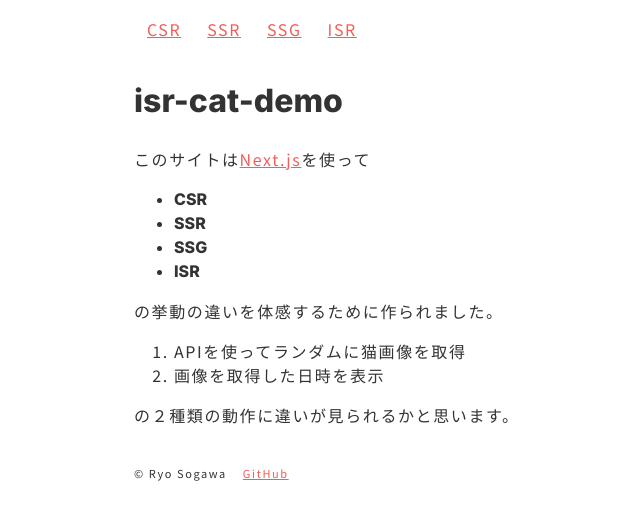
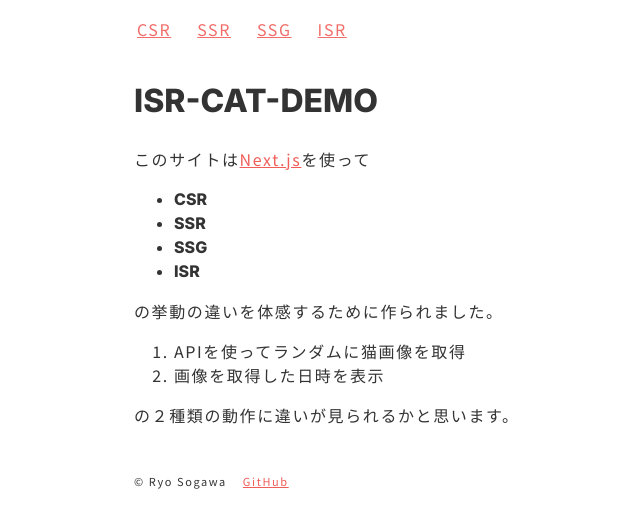
Before and after one commit to RyoSogawa/isr-cat-demo, a Next.js app: page / in a window 1280 px wide. Shown: the top 528 px of the page, without its empty margins (172-812 px from the left). Built offline with nearby package versions, Linux system fonts and the light colour scheme.

Commit message:
[update] コンポーネントスタイル調整

```diff
--- a/src/components/Footer.tsx
+++ b/src/components/Footer.tsx
@@ -15,6 +15,7 @@ const Footer: FC = () => {
       <style jsx>{`
         footer {
           margin-top: 2rem;
+          padding: 0.5rem 0;
         }
         small {
           font-size: 11px;
--- a/src/components/Header.tsx
+++ b/src/components/Header.tsx
@@ -6,22 +6,22 @@ const Header: FC = () => {
     <header>
       <div className="container">
         <ul className="global-menu">
-          <li className="global-menu__item">
+          <li className="item">
             <Link href="/csr">
               <a className="link">CSR</a>
             </Link>
           </li>
-          <li className="global-menu__item">
+          <li className="item">
             <Link href="/ssr">
               <a className="link">SSR</a>
             </Link>
           </li>
-          <li className="global-menu__item">
+          <li className="item">
             <Link href="/ssg">
               <a className="link">SSG</a>
             </Link>
           </li>
-          <li className="global-menu__item">
+          <li className="item">
             <Link href="/isr">
               <a className="link">ISR</a>
             </Link>
@@ -35,14 +35,16 @@ const Header: FC = () => {
           width: 100%;
           top: 0;
           left: 0;
+          z-index: 1;
+          opacity: 0.9;
         }
         .global-menu {
           list-style: none;
           display: flex;
           padding: 0;
         }
-        .global-menu .global-menu__item {
-          padding: 0 10px;
+        .item {
+          margin-right: 20px;
         }
         .link {
           display: inline-block;
--- a/src/styles/globals.scss
+++ b/src/styles/globals.scss
@@ -14,6 +14,10 @@ a {
   color: var(--link);
 }
 
+img {
+  max-width: 100%;
+}
+
 * {
   box-sizing: border-box;
 }
@@ -22,6 +26,7 @@ a {
   font-family: 'Inter', sans-serif;
   font-weight: 800;
   letter-spacing: 0;
+  text-transform: uppercase;
 }
 
 .container {
```
